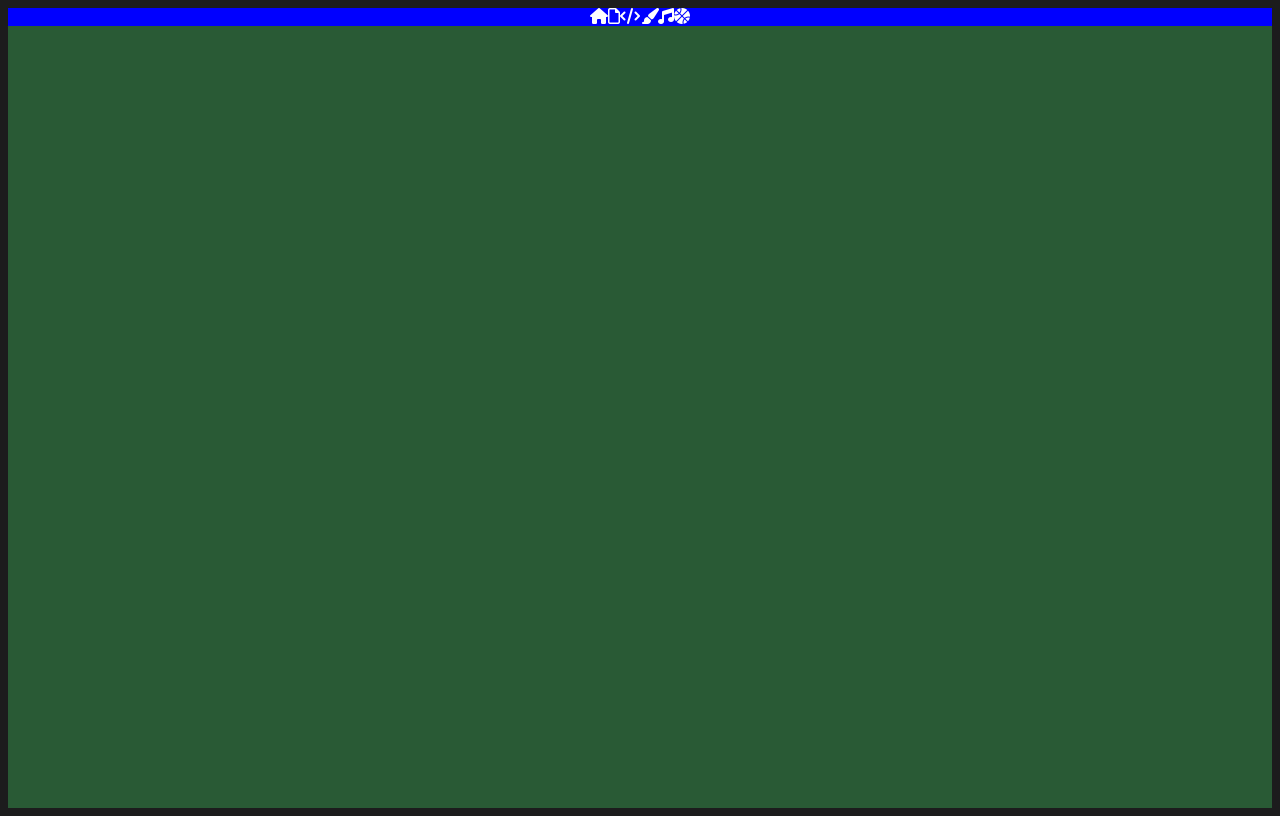
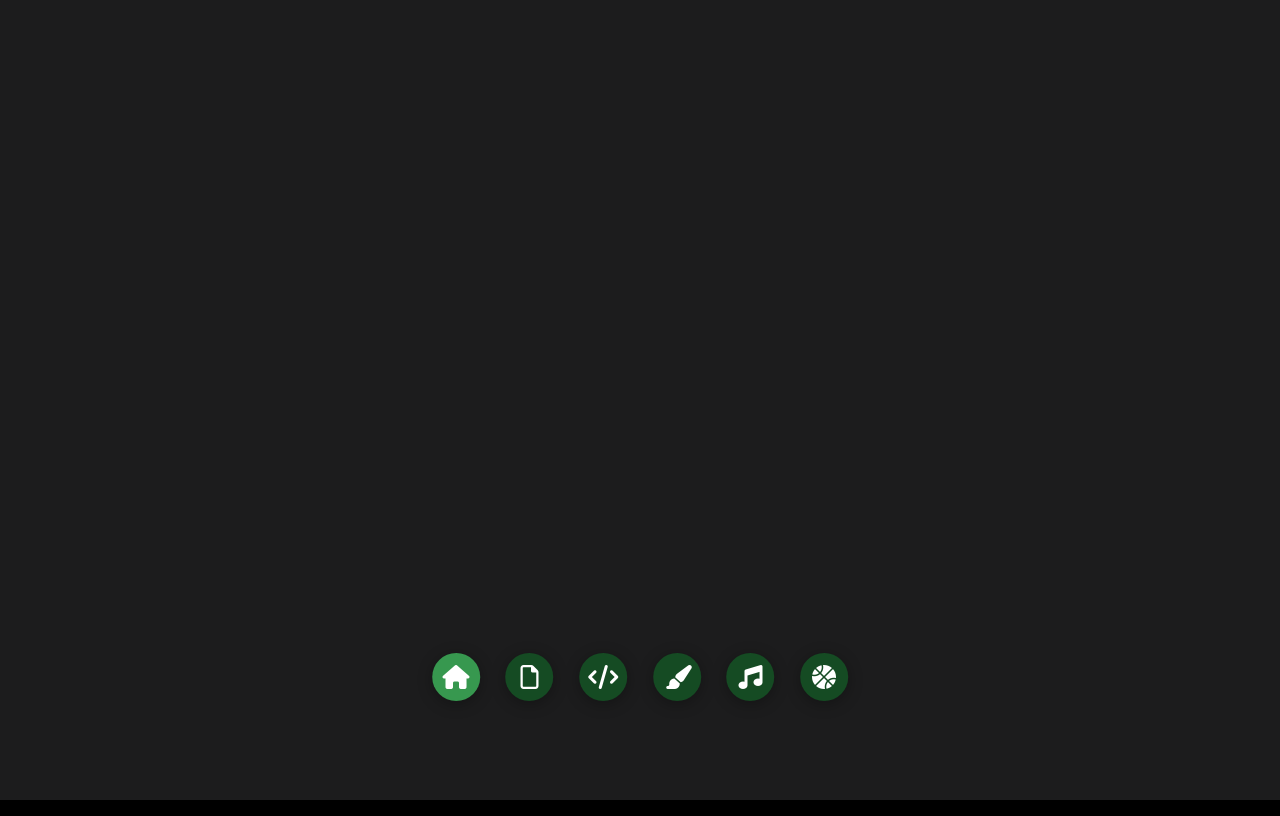
Before and after one commit to alecmas/alec-mas, a plain HTML site: page index.html in a window 1280 px wide. Drawn offline with Linux system fonts and the light colour scheme.

Commit message:
Cleaned up nav bar

```diff
--- a/index.html
+++ b/index.html
@@ -12,23 +12,23 @@
     <main>
         <section class="home-section">
         </section>
-        <div class="nav-buttons">
-            <div class="control control-1 active-btn" data-id="home">
+        <div class="nav-controls">
+            <div class="control home-control active-control" data-id="home">
                 <i class="fa-solid fa-house"></i>
             </div>
-            <div class="control control-2" data-id="resume">
+            <div class="control resume-control" data-id="resume">
                 <i class="fa-regular fa-file"></i>
             </div>
-            <div class="control control-3"  data-id="code">
+            <div class="control code-control"  data-id="code">
                 <i class="fa-solid fa-code"></i>
             </div>
-            <div class="control control-4"  data-id="art">
+            <div class="control art-control"  data-id="art">
                 <i class="fa-solid fa-paintbrush"></i>
             </div>
-            <div class="control control-5"  data-id="music">
+            <div class="control music-control"  data-id="music">
                 <i class="fa-solid fa-music"></i>
             </div>
-            <div class="control control-6"  data-id="basketball">
+            <div class="control basketball-control"  data-id="basketball">
                 <i class="fa-solid fa-basketball"></i>
         </div>
     </main>
--- a/styles/style.scss
+++ b/styles/style.scss
@@ -1,34 +1,55 @@
 :root {
     --color-primary: #1c1c1d;
     --color-secondary: #37984f;
+    --color-tertiary: #154b23;
 }
 
 body {
-    background-color: var(--color-primary);
-}
-
-main {
-    position: relative;
-    min-height: 100vh;
+    background-color: black;
 }
 
 section {
-    background-color: var(--color-secondary);
+    background-color: var(--color-primary);
     height: 100%;
     width: 100%;
     position: absolute;
     top: 0;
     left: 0;
-    opacity: 0.5;
 }
 
-.nav-buttons {
-    position: relative;
-    color: white;
-    background-color: blue;
+.nav-controls {
+    position: fixed;
     z-index: 10;
     display: flex;
     flex-direction: row;
     align-items: center;
     justify-content: center;
+    top: 80vh;
+    left: 50%;
+    transform: translate(-50%, 0);
+
+    .active-control {
+        background-color: var(--color-secondary) !important;
+        transition: all .4s ease-in-out;
+    }
+
+    .control {
+        padding: 1rem;
+        background-color: var(--color-tertiary);
+        cursor: pointer;
+        border-radius: 50%;
+        width: 1rem;
+        height: 1rem;
+        display: flex;
+        justify-content: center;
+        align-items: center;
+        margin: .8rem;
+        box-shadow: 0 3px 15px rgba(0, 0, 0, .3);
+
+        i {
+            font-size: 1.5rem;
+            color: white;
+            pointer-events: none;
+        }
+    }
 }
```
Also changed, not shown: styles/style.css, 1 other file.
